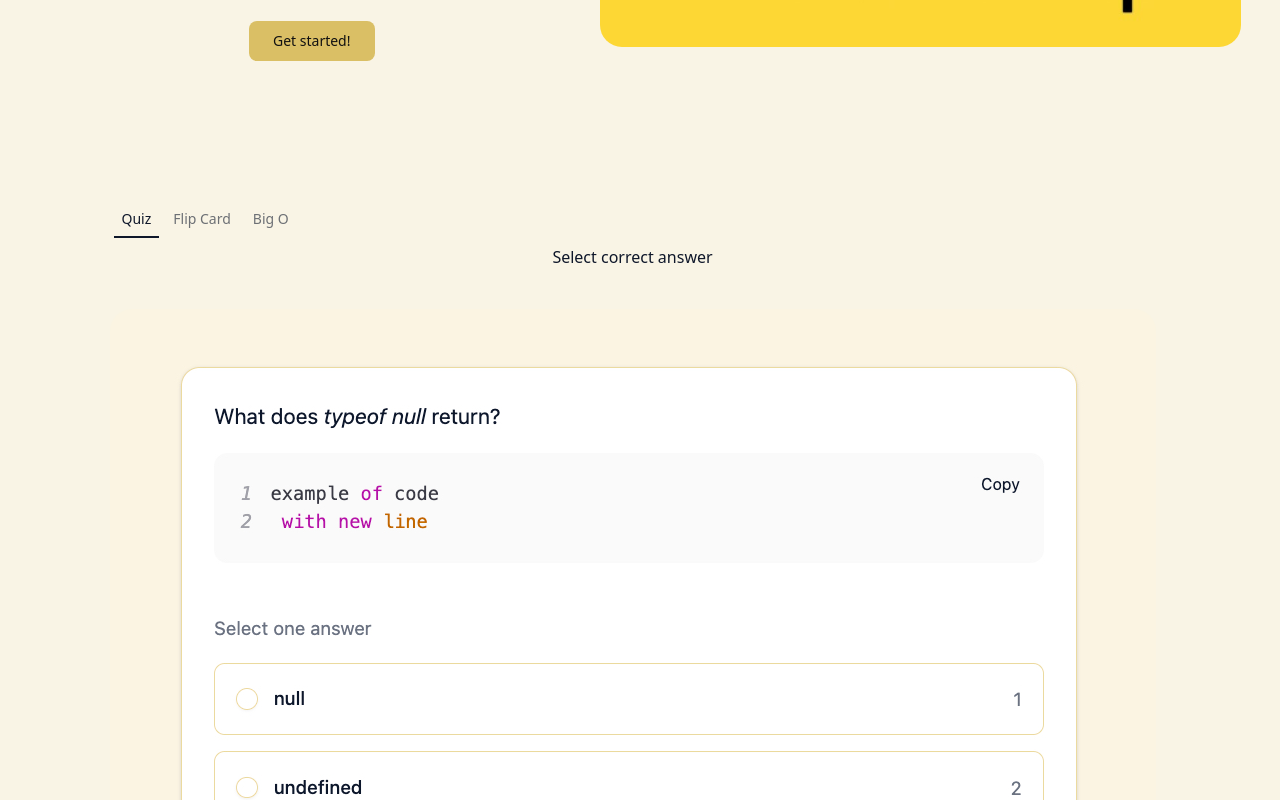
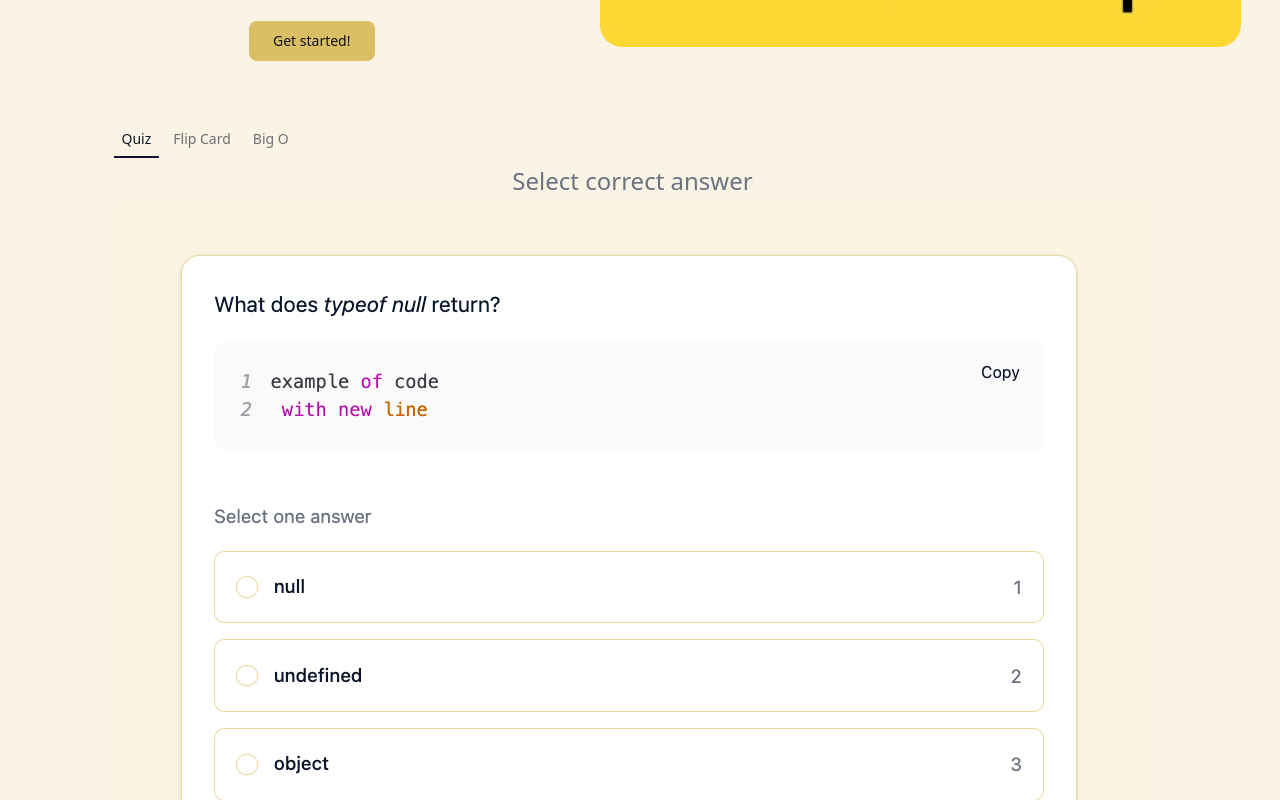
Before and after one commit to tosigaeva/rs-tandem, a Next.js app: page / in a window 1280 px wide. Shown: the part 460-1260 px from the top of the page. Built offline with nearby package versions, Linux system fonts and the light colour scheme.

Commit message:
refactor: turn tabs content adding into loop

```diff
--- a/app/page.tsx
+++ b/app/page.tsx
@@ -12,6 +12,35 @@ import { useAuth } from '@/services/authorization/auth.store';
 export default function Page() {
   const { isAuthorized } = useAuth();
   const router = useRouter();
+
+  const FEATURES = [
+    {
+      value: 'quiz',
+      label: 'Quiz',
+      title: 'Select correct answer',
+      image: '/example-quiz.jpg',
+      width: 1046,
+      height: 480,
+    },
+    {
+      value: 'flip-card',
+      label: 'Flip Card',
+      title: 'Reveal definition',
+      image: '/example-flip.jpg',
+      width: 644,
+      height: 490,
+      containerClass: 'mx-auto h-[500px] w-full max-w-4xl',
+    },
+    {
+      value: 'big-o',
+      label: 'Big O',
+      title: 'Select correct Big O notation',
+      image: '/example-big-o.jpg',
+      width: 704,
+      height: 1018,
+      containerClass: 'mx-auto h-[500px] w-full max-w-4xl',
+    },
+  ];
 
   return (
     <div className="bg-background text-foreground flex min-h-[calc(100dvh-4rem)] flex-col">
@@ -57,43 +86,30 @@ export default function Page() {
           />
         </motion.div>
       </div>
-      <div className="mx-auto mt-20 mb-10 flex w-full max-w-7xl items-center justify-center px-6 text-center">
-        <Tabs defaultValue="quiz">
+      <div className="mx-auto mb-10 flex w-full items-center justify-center px-6 text-center">
+        <Tabs defaultValue={FEATURES[0].value}>
           <TabsList variant="line">
-            <TabsTrigger value="quiz">Quiz</TabsTrigger>
-            <TabsTrigger value="flip-card">Flip Card</TabsTrigger>
-            <TabsTrigger value="big-o">Big O</TabsTrigger>
+            {FEATURES.map((feature) => (
+              <TabsTrigger key={feature.value} value={feature.value}>
+                {feature.label}
+              </TabsTrigger>
+            ))}
           </TabsList>
-          <TabsContent value="quiz">
-            Select correct answer
-            <Image
-              src="/example-quiz.jpg"
-              width={1046}
-              height={480}
-              className="mx-auto mt-10 rounded-3xl"
-              alt="Quiz example"
-            />
-          </TabsContent>
-          <TabsContent value="flip-card">
-            Reveal definition
-            <Image
-              src="/example-flip.jpg"
-              width={644}
-              height={490}
-              className="mx-auto mt-10 rounded-3xl"
-              alt="Quiz example"
-            />
-          </TabsContent>
-          <TabsContent value="big-o">
-            Select correct Big O notation
-            <Image
-              src="/example-big-o.jpg"
-              width={704}
-              height={1018}
-              className="mx-auto mt-10 rounded-3xl"
-              alt="Quiz example"
-            />
-          </TabsContent>
+          {FEATURES.map((feature) => (
+            <TabsContent key={feature.value} value={feature.value}>
+              <p className="text-muted-foreground text-lg font-medium md:text-2xl">{feature.title}</p>
+
+              <div className={feature.containerClass ?? ''}>
+                <Image
+                  src={feature.image}
+                  width={feature.width}
+                  height={feature.height}
+                  className="mx-auto h-full w-auto rounded-3xl object-contain"
+                  alt={feature.label}
+                />
+              </div>
+            </TabsContent>
+          ))}
         </Tabs>
       </div>
     </div>
```
